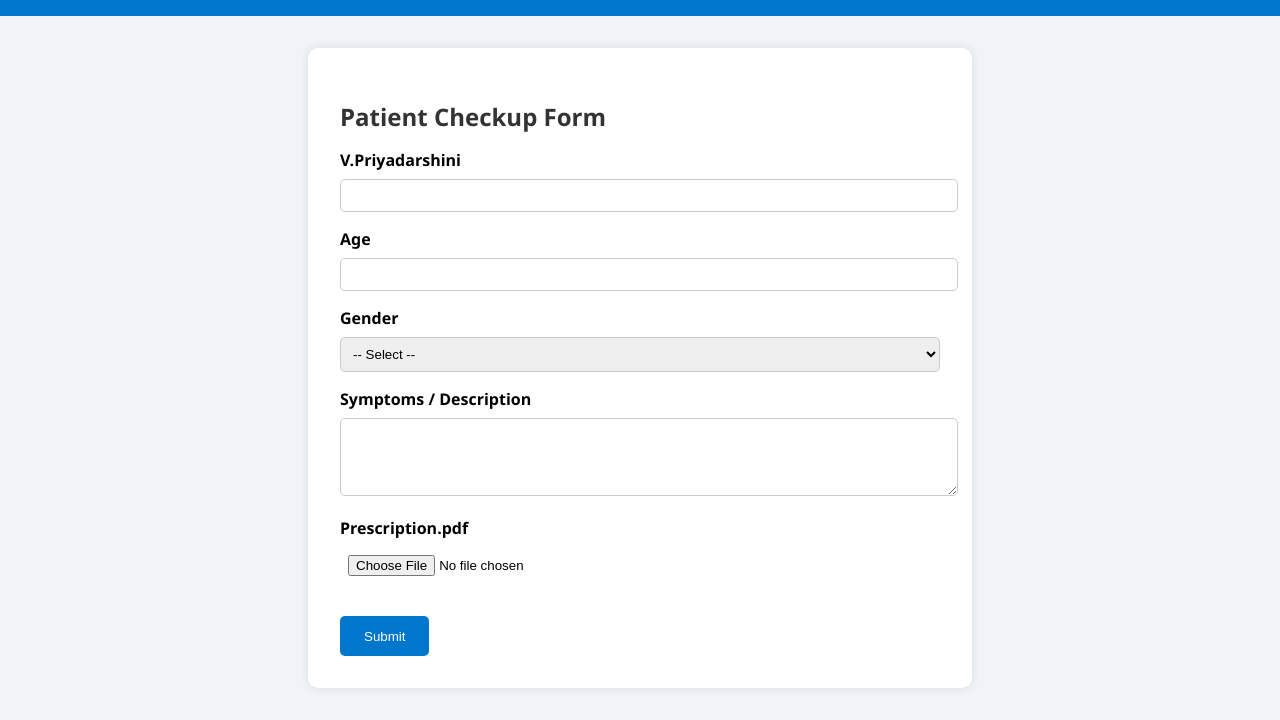
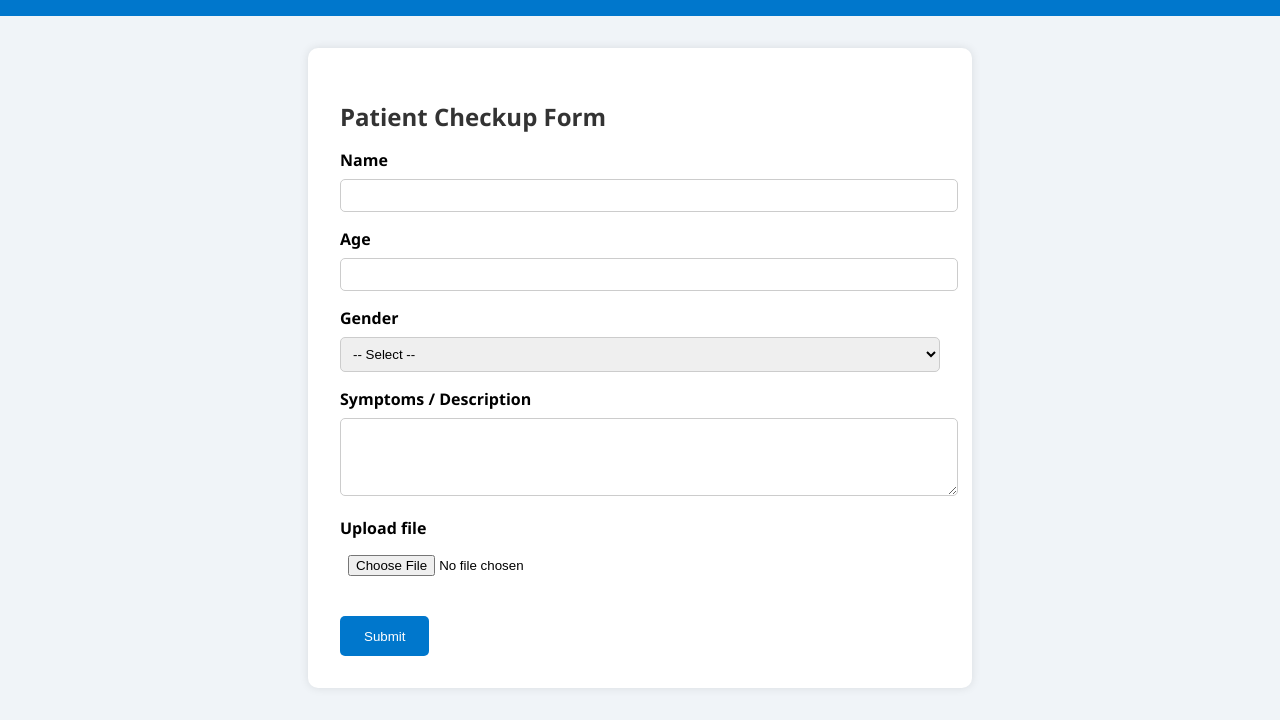
Before and after one commit to Priyadarshini-01-dot/health-checkup-portfolio1, a plain HTML site: page index.html in a window 1280 px wide. Shown: the part 102-822 px from the top of the page. Drawn offline with Linux system fonts and the light colour scheme.

Commit message:
Update index.html

```diff
--- a/index.html
+++ b/index.html
@@ -69,7 +69,7 @@
 <div class="container">
   <h2>Patient Checkup Form</h2>
   <form id="checkupForm">
-    <label for="name">V.Priyadarshini</label>
+    <label for="name">Name</label>
     <input type="text" id="name" name="name" required>
 
     <label for="age">Age</label>
@@ -86,7 +86,7 @@
     <label for="symptoms">Symptoms / Description</label>
     <textarea id="symptoms" name="symptoms" rows="4" required></textarea>
 
-    <label for="reportFile">Prescription.pdf</label>
+    <label for="reportFile">Upload file</label>
     <input type="file" id="reportFile" name="reportFile" accept=".pdf,.jpg,.png,.jpeg" required>
     <div class="file-preview" id="filePreview"></div>
 
```
